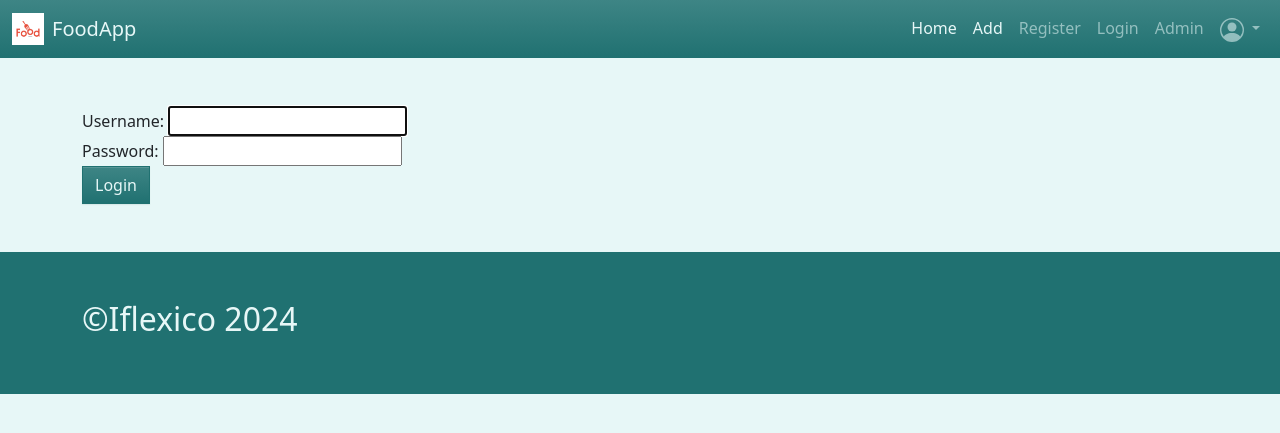
After one commit to kster735/django-apps-repo, a Django app: page /login/ in a window 1280 px wide. The commit adds this page. Shown: the top 433 px of the page. Run offline with Django 5.2, Linux system fonts and the light colour scheme; some libraries are stand-ins or nearby versions.

Commit message:
set up login functionallity

```diff
--- a/drf/mysite/food/templates/food/base.html
+++ b/drf/mysite/food/templates/food/base.html
@@ -14,10 +14,6 @@
     <nav class="navbar navbar-dark navbar-expand-sm bg-primary sticky-top mb-5">
       <div class="container-fluid">
         <a class="navbar-brand d-flex align-items-center gap-2" href="{% url 'food:index' %}">
-          {% comment %} <svg xmlns="http://www.w3.org/2000/svg" width="16" height="16" fill="currentColor" class="bi bi-egg-fried" viewBox="0 0 16 16">
-            <path d="M8 11a3 3 0 1 0 0-6 3 3 0 0 0 0 6" />
-            <path d="M13.997 5.17a5 5 0 0 0-8.101-4.09A5 5 0 0 0 1.28 9.342a5 5 0 0 0 8.336 5.109 3.5 3.5 0 0 0 5.201-4.065 3.001 3.001 0 0 0-.822-5.216zm-1-.034a1 1 0 0 0 .668.977 2.001 2.001 0 0 1 .547 3.478 1 1 0 0 0-.341 1.113 2.5 2.5 0 0 1-3.715 2.905 1 1 0 0 0-1.262.152 4 4 0 0 1-6.67-4.087 1 1 0 0 0-.2-1 4 4 0 0 1 3.693-6.61 1 1 0 0 0 .8-.2 4 4 0 0 1 6.48 3.273z" />
-          </svg> {% endcomment %}
           <img src="{% static 'food/assets/images/food-logo.png' %}" width="32" alt="Food Logo" />
           <span>FoodApp</span>
         </a>
@@ -34,6 +30,9 @@
               <a class="nav-link" href="{% url 'register' %}">Register</a>
             </li>
             <li class="nav-item">
+              <a class="nav-link" href="{% url 'login' %}">Login</a>
+            </li>
+            <li class="nav-item">
               <a class="nav-link" href="/admin">Admin</a>
             </li>
             <li class="nav-item dropdown">
@@ -48,7 +47,7 @@
                   <a class="dropdown-item" href="#">Account Setting</a>
                 </li>
                 <li>
-                  <a class="dropdown-item" href="#">Logout</a>
+                  <a class="dropdown-item" href="{% url 'logout' %}">Logout</a>
                 </li>
                 <li>
                   <hr class="dropdown-divider" />
--- a/drf/mysite/home/views.py
+++ b/drf/mysite/home/views.py
@@ -2,6 +2,5 @@ from django.shortcuts import render, redirect
 
 # Create your views here.
 def redirect_to_food(request):
-    return render(request, 'home/redirect_to_food.html', context={})
-
-    # return redirect(request, 'food:index')
+    # return render(request, 'home/redirect_to_food.html', context={})
+    return redirect('food:index')
--- a/drf/mysite/mysite/settings.py
+++ b/drf/mysite/mysite/settings.py
@@ -144,3 +144,6 @@ MEDIA_URL = '/media/'
 # https://docs.djangoproject.com/en/5.0/ref/settings/#default-auto-field
 
 DEFAULT_AUTO_FIELD = 'django.db.models.BigAutoField'
+
+
+LOGIN_REDIRECT_URL='food:index'
--- a/drf/mysite/mysite/urls.py
+++ b/drf/mysite/mysite/urls.py
@@ -21,6 +21,8 @@ from movies.views import MovieViewSet,ActionViewSet, ScifiViewSet
 from django.conf.urls.static import static
 from django.conf import settings
 from users import views as user_views
+from django.contrib.auth import views as auth_views
+
 
 router = routers.SimpleRouter()
 router.register('movies', MovieViewSet, basename='movies')
@@ -33,4 +35,6 @@ urlpatterns = [
     path('food/', include("food.urls")),
     path('admin/', admin.site.urls),
     path('register/', user_views.register, name='register'),
+    path('login/', auth_views.LoginView.as_view(template_name='users/login.html'), name='login'),
+    path('logout/', auth_views.LogoutView.as_view(template_name='users/logout.html'), name='logout'),
 ]+static(settings.MEDIA_URL, document_root=settings.MEDIA_ROOT)
--- /dev/null
+++ b/drf/mysite/users/templates/users/login.html
@@ -0,0 +1,13 @@
+{% extends 'food/base.html' %}
+
+{% block body %}
+  <main>
+    <div class="container">
+      <form action="" method="POST">
+        {% csrf_token %}
+        {{ form }}
+        <button type="submit" class="btn btn-primary">Login</button>
+      </form>
+    </div>
+  </main>
+{% endblock %}
```
Also changed, not shown: drf/mysite/users/templates/users/logout.html (added).
